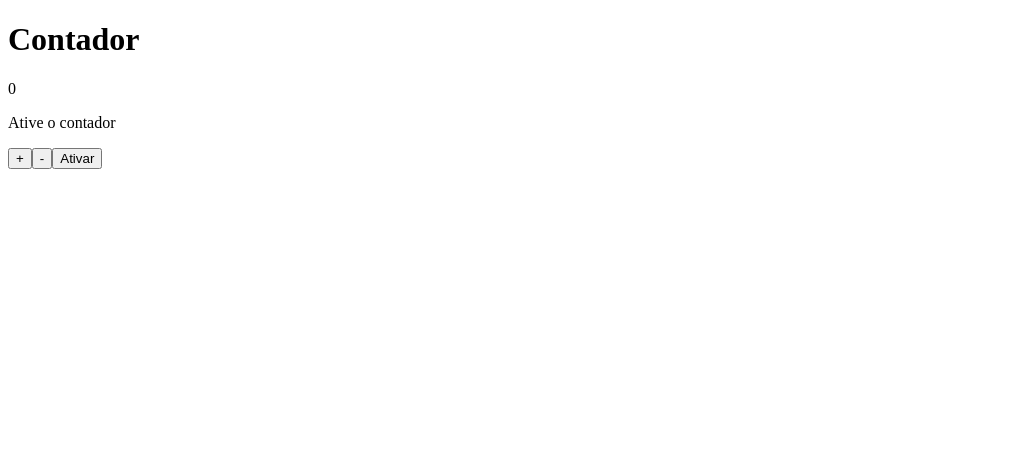
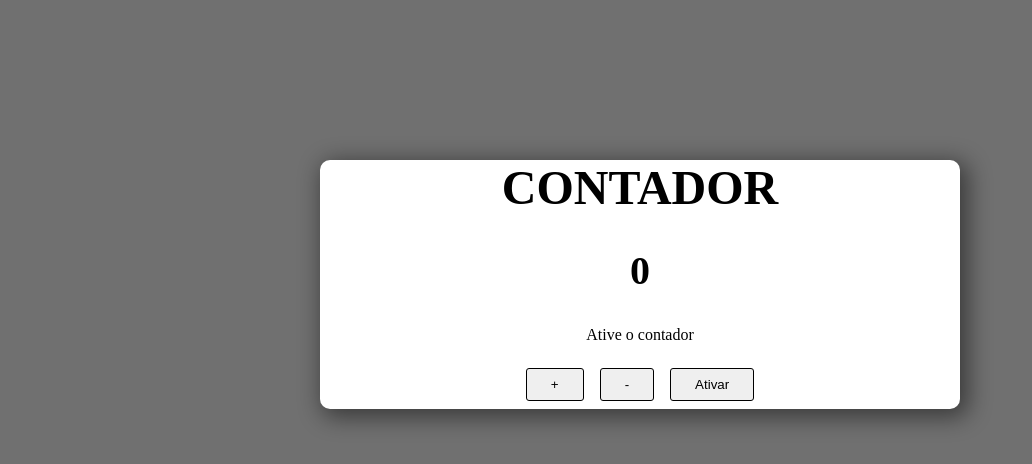
Before and after one commit to SrMarcelo/aprendendo-redux, a React (Create React App) app: page / in a window 1280 px wide. Shown: the top 464 px of the page, without its empty margins (0-1032 px from the left). Built offline with nearby package versions, Linux system fonts and the light colour scheme.

Commit message:
feat: estilização da tela

```diff
--- a/src/App.js
+++ b/src/App.js
@@ -1,17 +1,19 @@
+import classes from './contador.module.css';
+
 function App() {
   return (
-    <div>
+    <main className={classes.contador}>
       <h1>Contador</h1>
       <div>
-        <p>0</p>
+        <p className={classes.valor}>0</p>
         <p>Ative o contador</p>
       </div>
       <div>
-        <button>+</button>
+        <button className={classes.botao}>+</button>
         <button>-</button>
         <button>Ativar</button>
       </div>
-    </div>
+    </main>
   );
 }
 
--- /dev/null
+++ b/src/contador.module.css
@@ -0,0 +1,37 @@
+.contador {
+    background-color: white;
+    margin: 10rem auto;
+    text-align: center;
+    box-shadow: 5px 5px 23px 3px rgba(0,0,0,0.49);
+    width: 40rem;
+    border-radius: 10px;
+}
+
+.contador h1{
+    text-transform: uppercase;
+    margin: 0;
+    font-size: 3rem;
+}
+
+.valor {
+    font-size: 2.5rem;
+    margin: 2rem 0;
+    font-weight: bold;
+}
+
+.contador button{
+    cursor: pointer;
+    border: 1px solid;
+    padding: 0.5rem 1.5rem;
+    border-radius: 3px;
+    margin: 0.5rem;
+}
+
+.contador button:hover{
+    background-color: #cccccc;
+}
+
+.contador button:active{
+    background-color: #999999;
+    border-color: white;
+}
--- /dev/null
+++ b/src/index.css
@@ -0,0 +1,8 @@
+* {
+    box-sizing: border-box;
+}
+
+body {
+    margin: 0;
+    background-color: #707070;
+}
--- a/src/index.js
+++ b/src/index.js
@@ -2,6 +2,8 @@ import React from 'react';
 import ReactDOM from 'react-dom';
 import App from './App';
 import reportWebVitals from './reportWebVitals';
+
+import './index.css';
 
 ReactDOM.render(
   <React.StrictMode>
```
